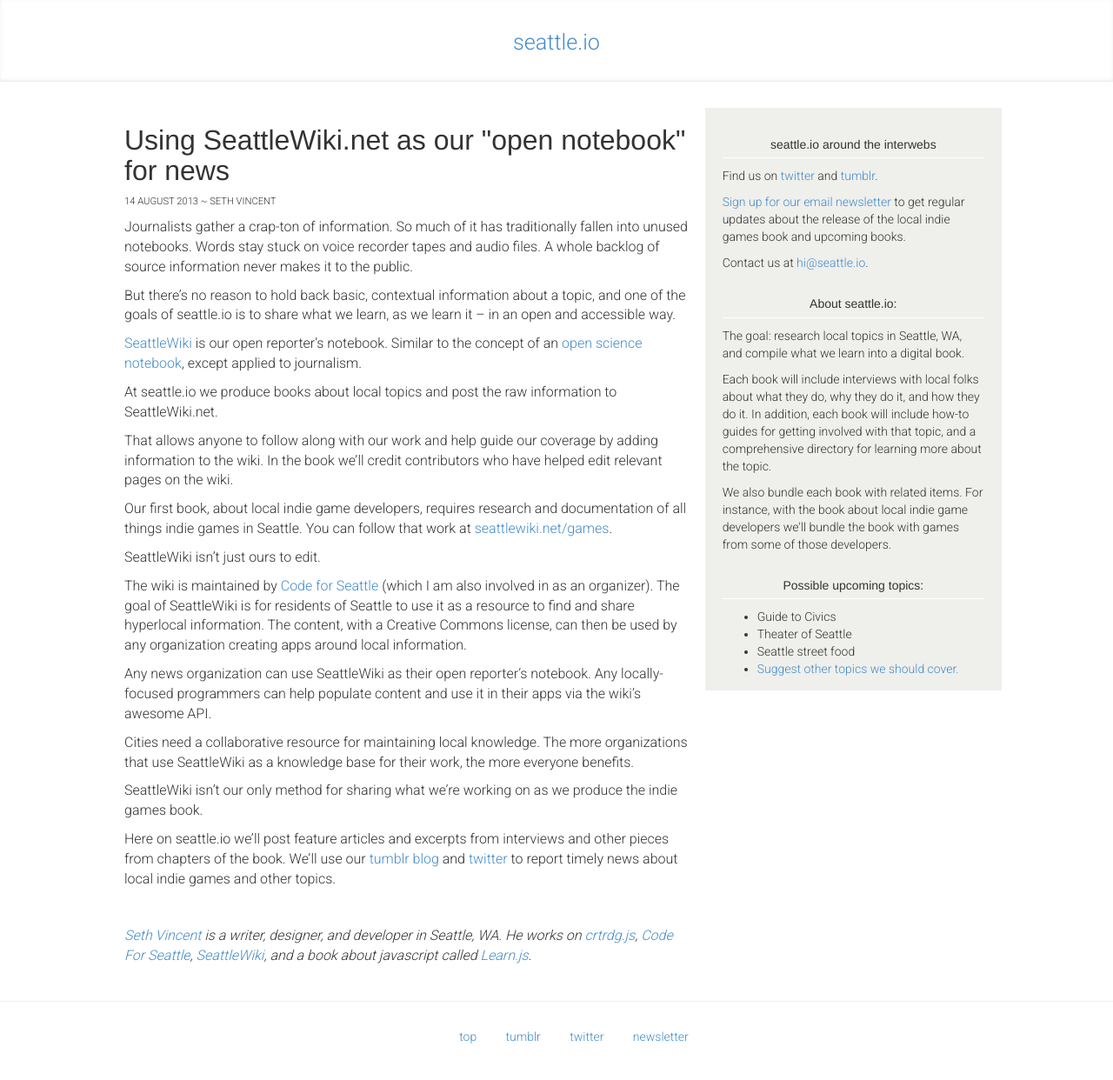
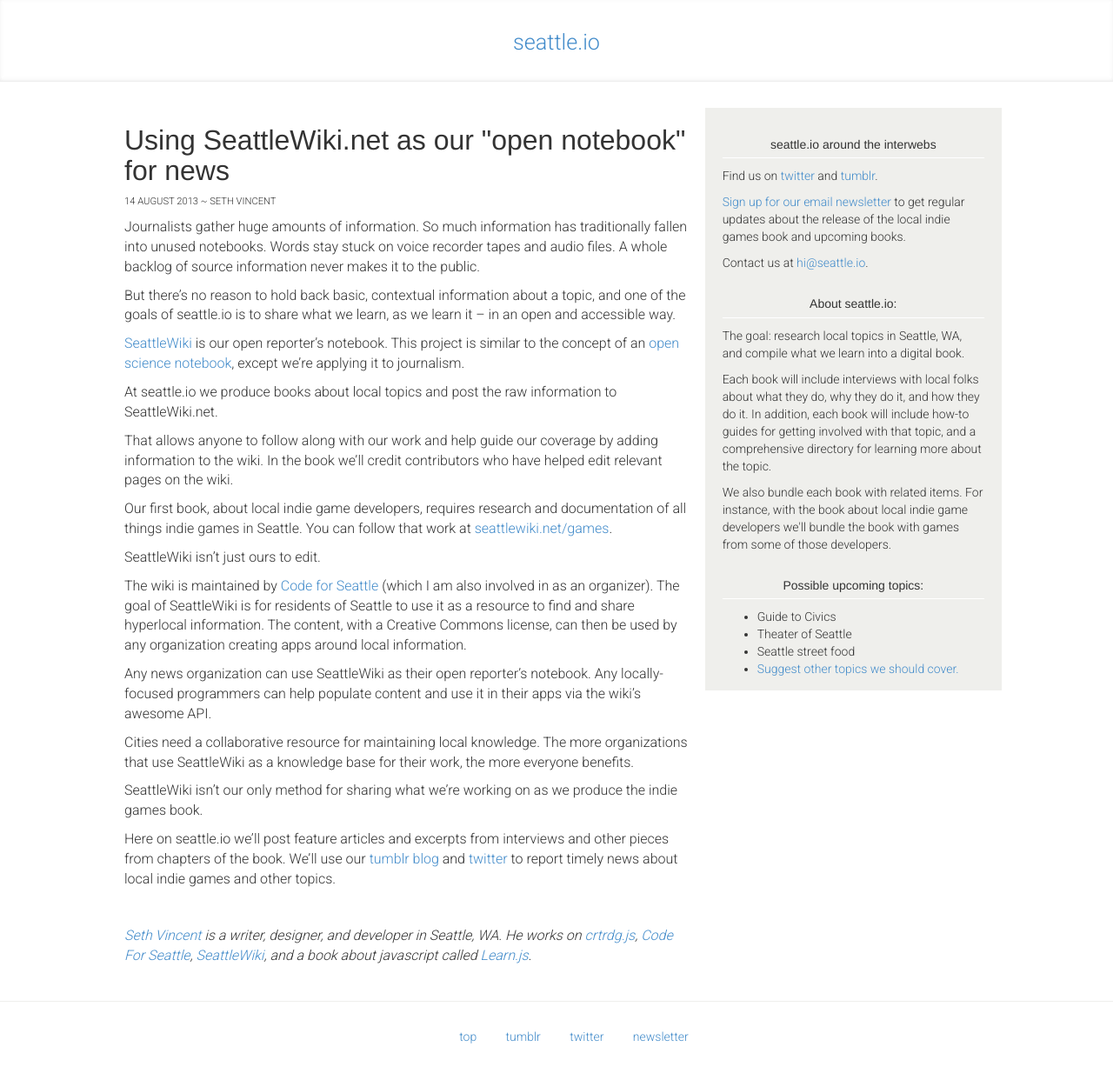
Before and after one commit to seattleio/seattleio.github.com, a Jekyll site: the page built from _posts/2013-08-14-seattlewiki.md, in a window 1280 px wide. Shown: the whole page at 87% size. Built offline with Jekyll 4.4.1, drawn with Linux system fonts in a browser that asks for light colours.

Commit message:
seattlewiki post edits from sam

```diff
--- a/_posts/2013-08-14-seattlewiki.md
+++ b/_posts/2013-08-14-seattlewiki.md
@@ -7,11 +7,11 @@
 author: Seth Vincent
 ---
 
-Journalists gather a crap-ton of information. So much of it has traditionally fallen into unused notebooks. Words stay stuck on voice recorder tapes and audio files. A whole backlog of source information never makes it to the public.
+Journalists gather huge amounts of information. So much information has traditionally fallen into unused notebooks. Words stay stuck on voice recorder tapes and audio files. A whole backlog of source information never makes it to the public.
 
 But there's no reason to hold back basic, contextual information about a topic, and one of the goals of seattle.io is to share what we learn, as we learn it – in an open and accessible way.
 
-[SeattleWiki](http://seattlewiki.net) is our open reporter's notebook. Similar to the concept of an [open science notebook](http://en.wikipedia.org/wiki/Open_notebook_science), except applied to journalism.
+[SeattleWiki](http://seattlewiki.net) is our open reporter's notebook. This project is similar to the concept of an [open science notebook](http://en.wikipedia.org/wiki/Open_notebook_science), except we're applying it to journalism.
 
 At seattle.io we produce books about local topics and post the raw information to SeattleWiki.net.
 
```
